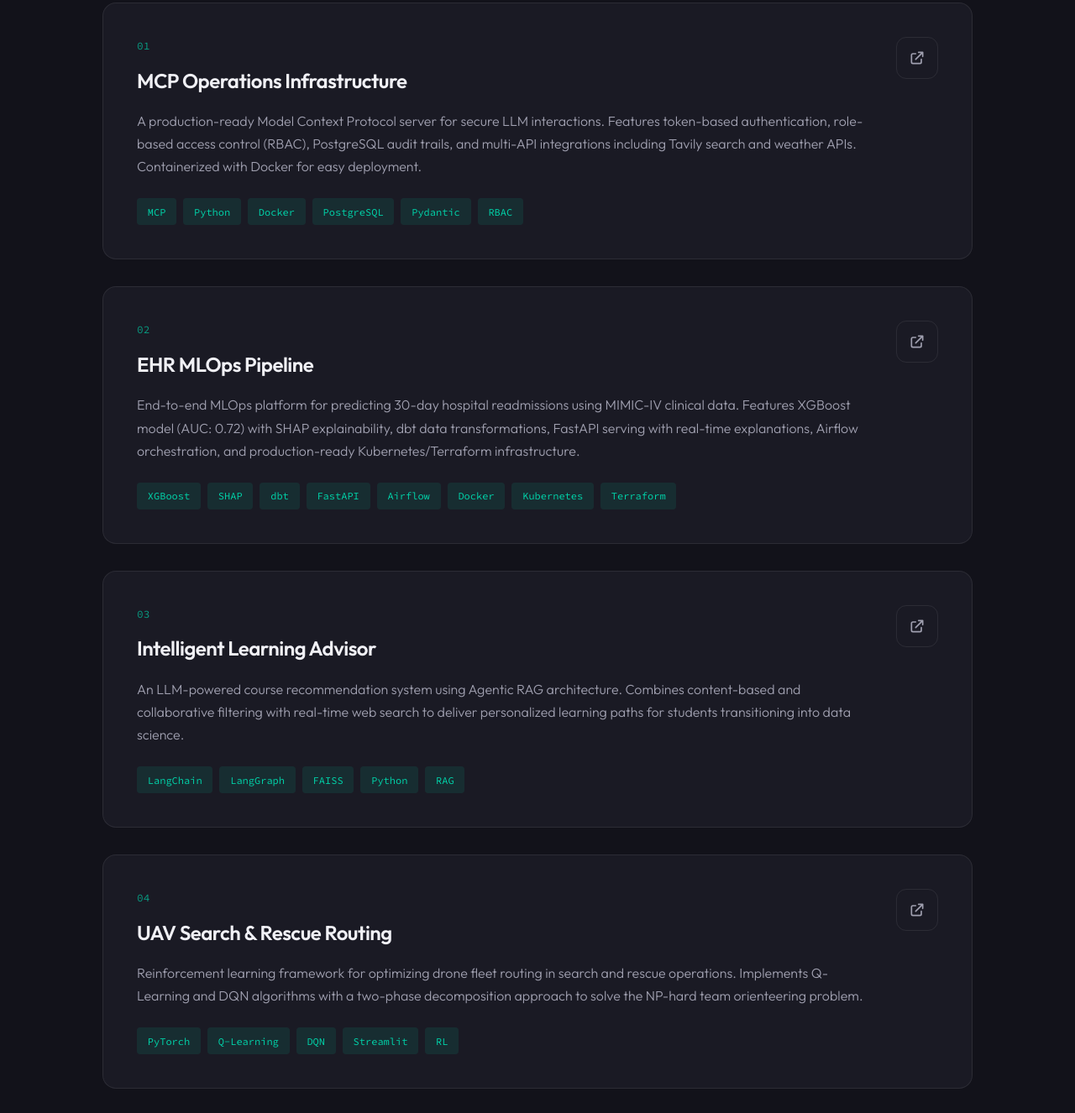
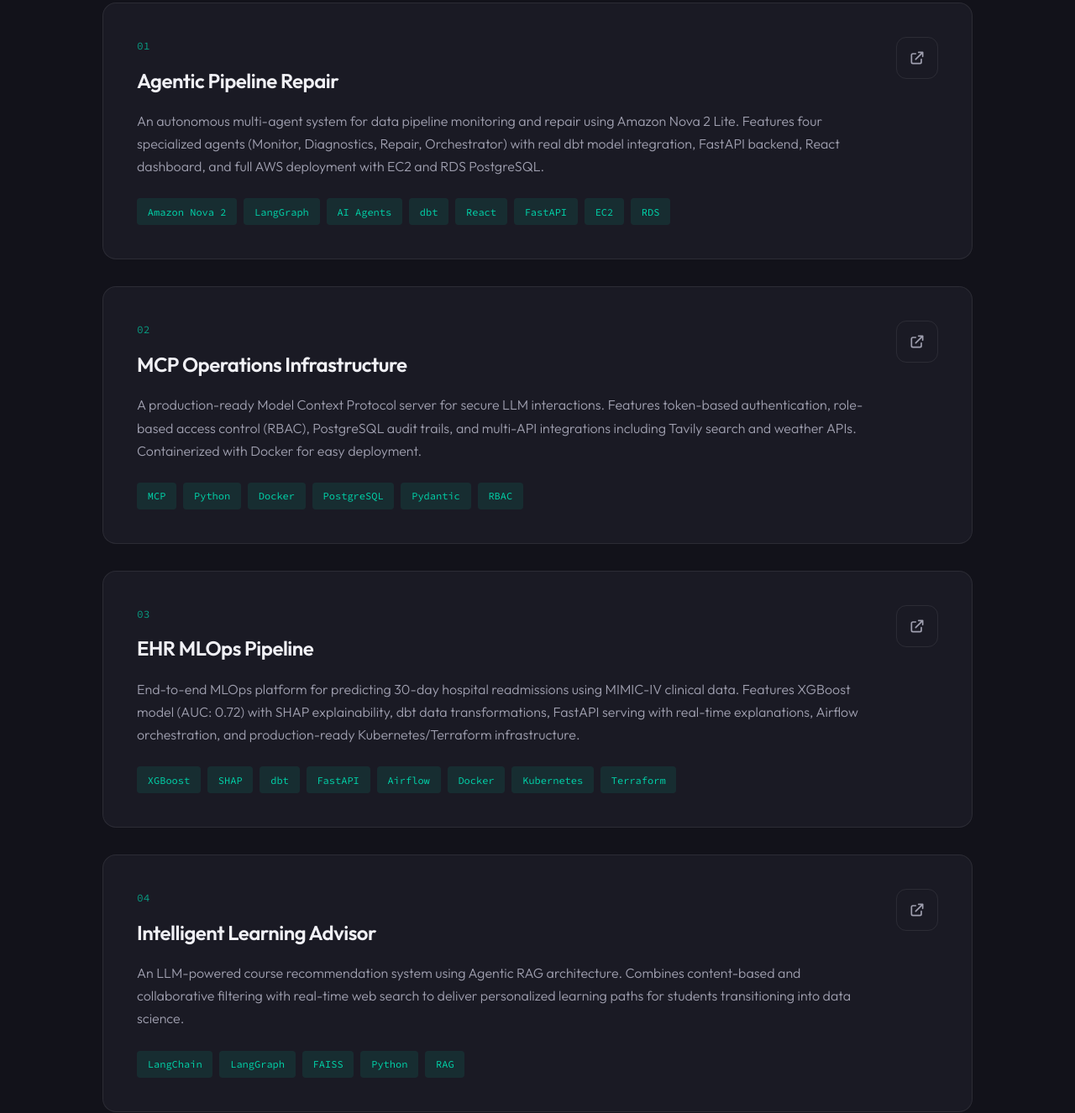
Before and after one commit to sanidhya-karnik/sanidhya-karnik.github.io, a plain HTML site: page index.html in a window 1280 px wide. Shown: the part 1740-3066 px from the top of the page at 84% size. Drawn offline with Linux system fonts and the light colour scheme.

Commit message:
Add new project

```diff
--- a/index.html
+++ b/index.html
@@ -440,16 +440,17 @@
         .skill-tags span {
             font-size: 0.85rem;
             padding: 0.5rem 1rem;
-            background: var(--bg-card);
+            background: var(--accent-subtle);  /* Change from var(--bg-card) */
             border: 1px solid var(--border);
             border-radius: 6px;
-            color: var(--text-secondary);
+            color: var(--text-primary);  /* Change from var(--text-secondary) */
             transition: all 0.3s ease;
         }
 
         .skill-tags span:hover {
             border-color: var(--accent);
             color: var(--accent);
+            background: var(--accent-subtle);
         }
 
         /* Contact Section */
@@ -685,6 +686,34 @@
                 <div class="project-card fade-in">
                     <div class="project-content">
                         <p class="project-number">01</p>
+                        <h3 class="project-title">Agentic Pipeline Repair</h3>
+                        <p class="project-description">
+                            An autonomous multi-agent system for data pipeline monitoring and repair using
+                            Amazon Nova 2 Lite. Features four specialized agents (Monitor, Diagnostics, Repair,
+                            Orchestrator) with real dbt model integration, FastAPI backend, React dashboard,
+                            and full AWS deployment with EC2 and RDS PostgreSQL.
+                        </p>
+                        <div class="project-tech">
+                            <span>Amazon Nova 2</span>
+                            <span>LangGraph</span>
+                            <span>AI Agents</span>
+                            <span>dbt</span>
+                            <span>React</span>
+                            <span>FastAPI</span>
+                            <span>EC2</span>
+                            <span>RDS</span>
+                        </div>
+                    </div>
+                    <a href="https://github.com/sanidhya-karnik/agentic-pipeline-repair" target="_blank" class="project-link">
+                        <svg xmlns="http://www.w3.org/2000/svg" fill="none" viewBox="0 0 24 24" stroke="currentColor">
+                            <path stroke-linecap="round" stroke-linejoin="round" stroke-width="2" d="M10 6H6a2 2 0 00-2 2v10a2 2 0 002 2h10a2 2 0 002-2v-4M14 4h6m0 0v6m0-6L10 14" />
+                        </svg>
+                    </a>
+                </div>
+
+                <div class="project-card fade-in">
+                    <div class="project-content">
+                        <p class="project-number">02</p>
                         <h3 class="project-title">MCP Operations Infrastructure</h3>
                         <p class="project-description">
                             A production-ready Model Context Protocol server for secure LLM interactions.
@@ -710,7 +739,7 @@
 
                 <div class="project-card fade-in">
                     <div class="project-content">
-                        <p class="project-number">02</p>
+                        <p class="project-number">03</p>
                         <h3 class="project-title">EHR MLOps Pipeline</h3>
                         <p class="project-description">
                             End-to-end MLOps platform for predicting 30-day hospital readmissions using MIMIC-IV clinical data.
@@ -738,7 +767,7 @@
 
                 <div class="project-card fade-in">
                     <div class="project-content">
-                        <p class="project-number">03</p>
+                        <p class="project-number">04</p>
                         <h3 class="project-title">Intelligent Learning Advisor</h3>
                         <p class="project-description">
                             An LLM-powered course recommendation system using Agentic RAG architecture.
@@ -754,30 +783,6 @@
                         </div>
                     </div>
                     <a href="https://github.com/vignankamarthi/agent-coordination-framework" target="_blank" class="project-link">
-                        <svg xmlns="http://www.w3.org/2000/svg" fill="none" viewBox="0 0 24 24" stroke="currentColor">
-                            <path stroke-linecap="round" stroke-linejoin="round" stroke-width="2" d="M10 6H6a2 2 0 00-2 2v10a2 2 0 002 2h10a2 2 0 002-2v-4M14 4h6m0 0v6m0-6L10 14" />
-                        </svg>
-                    </a>
-                </div>
-
-                <div class="project-card fade-in">
-                    <div class="project-content">
-                        <p class="project-number">04</p>
-                        <h3 class="project-title">UAV Search & Rescue Routing</h3>
-                        <p class="project-description">
-                            Reinforcement learning framework for optimizing drone fleet routing in search
-                            and rescue operations. Implements Q-Learning and DQN algorithms with a two-phase
-                            decomposition approach to solve the NP-hard team orienteering problem.
-                        </p>
-                        <div class="project-tech">
-                            <span>PyTorch</span>
-                            <span>Q-Learning</span>
-                            <span>DQN</span>
-                            <span>Streamlit</span>
-                            <span>RL</span>
-                        </div>
-                    </div>
-                    <a href="https://github.com/sanidhya-karnik/uav-search-rescue-rl" target="_blank" class="project-link">
                         <svg xmlns="http://www.w3.org/2000/svg" fill="none" viewBox="0 0 24 24" stroke="currentColor">
                             <path stroke-linecap="round" stroke-linejoin="round" stroke-width="2" d="M10 6H6a2 2 0 00-2 2v10a2 2 0 002 2h10a2 2 0 002-2v-4M14 4h6m0 0v6m0-6L10 14" />
                         </svg>
```
